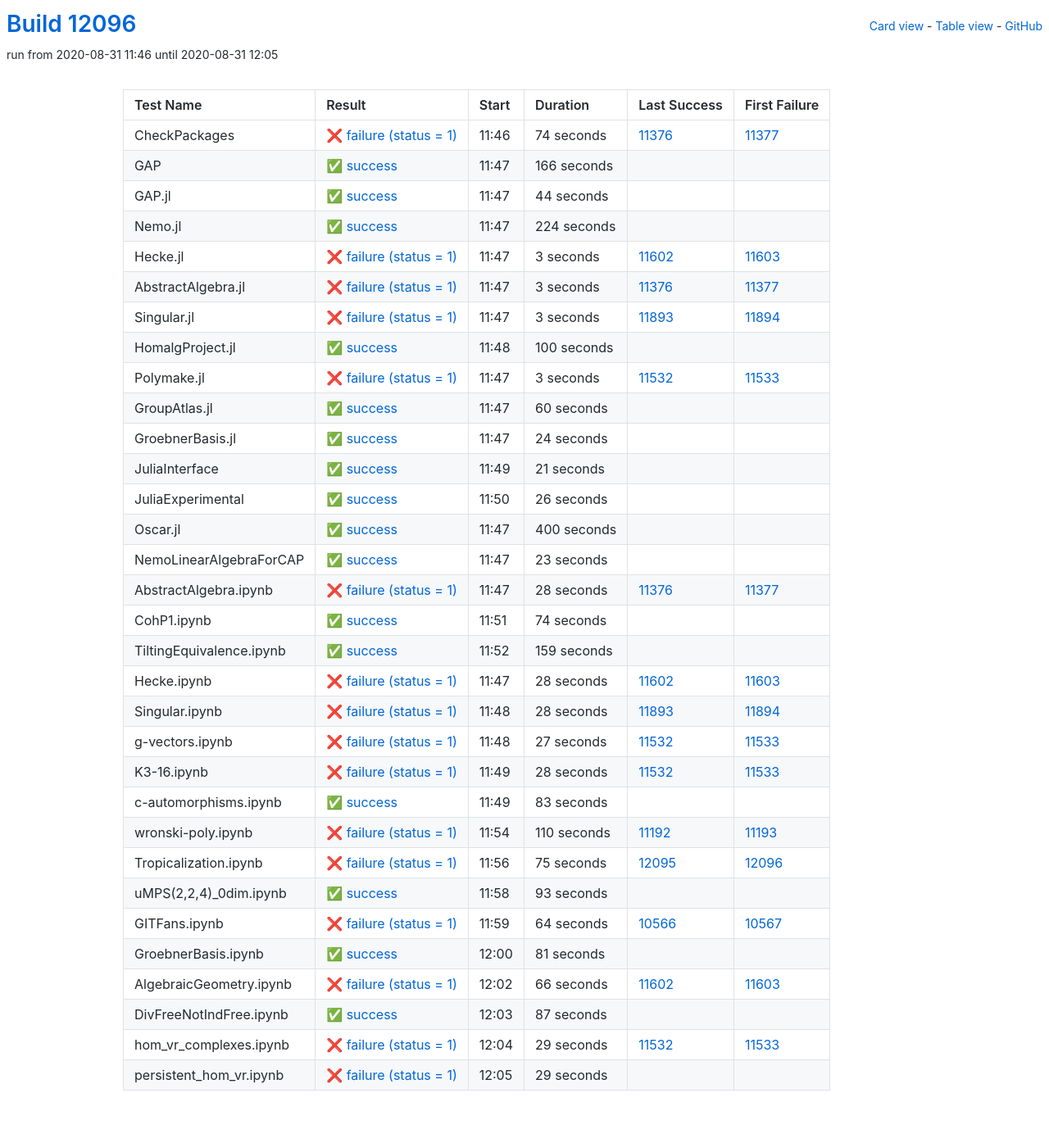
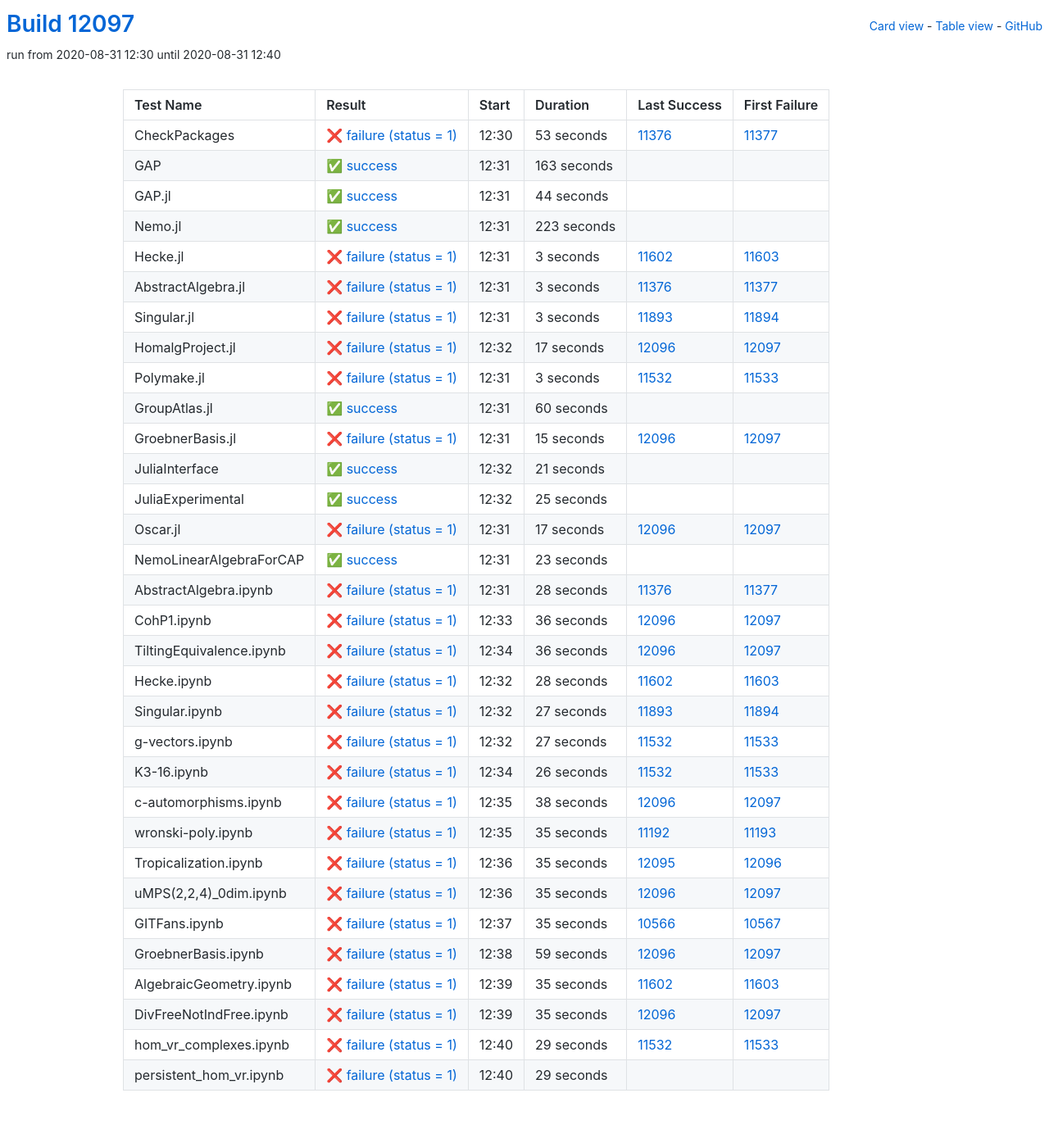
Before and after one commit to oscar-system/oscar-ci-status, a Jekyll site: the page built from table.html, in a window 1280 px wide. Shown: the whole page at 82% size. Built offline with Jekyll 4.4.1, drawn with Linux system fonts in a browser that asks for light colours.

Commit message:
Build #12097

```diff
--- a/_data/ci.yml
+++ b/_data/ci.yml
@@ -1,6 +1,6 @@
 ---
-build: 12096
-build_url: https://oscarci.mathematik.uni-kl.de/job/oscar/12096/
+build: 12097
+build_url: https://oscarci.mathematik.uni-kl.de/job/oscar/12097/
 job: oscar
 organization: oscar-system
 repo: oscar-ci-status
@@ -8,32 +8,32 @@
 tests:
 - name: CheckPackages
   id: checkpackages
-  log: https://oscarci.mathematik.uni-kl.de/job/oscar/12096/artifact/logs/build-12096/CheckPackages.log
-  start: 2020-08-31 11:46
+  log: https://oscarci.mathematik.uni-kl.de/job/oscar/12097/artifact/logs/build-12097/CheckPackages.log
+  start: 2020-08-31 12:30
   success: false
   exitcode: 1
   status: failure
-  duration: 74
+  duration: 53
   last_success: 11376
   last_success_url: https://oscarci.mathematik.uni-kl.de/job/oscar/11376/
   first_failure: 11377
   first_failure_url: https://oscarci.mathematik.uni-kl.de/job/oscar/11377/
 - name: GAP
   id: gap
-  log: https://oscarci.mathematik.uni-kl.de/job/oscar/12096/artifact/logs/build-12096/GAP.log
-  start: 2020-08-31 11:47
+  log: https://oscarci.mathematik.uni-kl.de/job/oscar/12097/artifact/logs/build-12097/GAP.log
+  start: 2020-08-31 12:31
   success: true
   exitcode: 0
   status: success
-  duration: 166
+  duration: 163
   last_success: false
   last_success_url:
   first_failure: false
   first_failure_url:
 - name: GAP.jl
   id: gap-jl
-  log: https://oscarci.mathematik.uni-kl.de/job/oscar/12096/artifact/logs/build-12096/GAP.jl.log
-  start: 2020-08-31 11:47
+  log: https://oscarci.mathematik.uni-kl.de/job/oscar/12097/artifact/logs/build-12097/GAP.jl.log
+  start: 2020-08-31 12:31
   success: true
   exitcode: 0
   status: success
@@ -44,20 +44,20 @@
   first_failure_url:
 - name: Nemo.jl
   id: nemo-jl
-  log: https://oscarci.mathematik.uni-kl.de/job/oscar/12096/artifact/logs/build-12096/Nemo.jl.log
-  start: 2020-08-31 11:47
+  log: https://oscarci.mathematik.uni-kl.de/job/oscar/12097/artifact/logs/build-12097/Nemo.jl.log
+  start: 2020-08-31 12:31
   success: true
   exitcode: 0
   status: success
-  duration: 224
+  duration: 223
   last_success: false
   last_success_url:
   first_failure: false
   first_failure_url:
 - name: Hecke.jl
   id: hecke-jl
-  log: https://oscarci.mathematik.uni-kl.de/job/oscar/12096/artifact/logs/build-12096/Hecke.jl.log
-  start: 2020-08-31 11:47
+  log: https://oscarci.mathematik.uni-kl.de/job/oscar/12097/artifact/logs/build-12097/Hecke.jl.log
+  start: 2020-08-31 12:31
   success: false
   exitcode: 1
   status: failure
@@ -68,8 +68,8 @@
   first_failure_url: https://oscarci.mathematik.uni-kl.de/job/oscar/11603/
 - name: AbstractAlgebra.jl
   id: abstractalgebra-jl
-  log: https://oscarci.mathematik.uni-kl.de/job/oscar/12096/artifact/logs/build-12096/AbstractAlgebra.jl.log
-  start: 2020-08-31 11:47
+  log: https://oscarci.mathematik.uni-kl.de/job/oscar/12097/artifact/logs/build-12097/AbstractAlgebra.jl.log
+  start: 2020-08-31 12:31
   success: false
   exitcode: 1
   status: failure
@@ -80,8 +80,8 @@
   first_failure_url: https://oscarci.mathematik.uni-kl.de/job/oscar/11377/
 - name: Singular.jl
   id: singular-jl
-  log: https://oscarci.mathematik.uni-kl.de/job/oscar/12096/artifact/logs/build-12096/Singular.jl.log
-  start: 2020-08-31 11:47
+  log: https://oscarci.mathematik.uni-kl.de/job/oscar/12097/artifact/logs/build-12097/Singular.jl.log
+  start: 2020-08-31 12:31
   success: false
   exitcode: 1
   status: failure
@@ -92,20 +92,20 @@
   first_failure_url: https://oscarci.mathematik.uni-kl.de/job/oscar/11894/
 - name: HomalgProject.jl
   id: homalgproject-jl
-  log: https://oscarci.mathematik.uni-kl.de/job/oscar/12096/artifact/logs/build-12096/HomalgProject.jl.log
-  start: 2020-08-31 11:48
-  success: true
-  exitcode: 0
-  status: success
-  duration: 100
-  last_success: false
-  last_success_url:
-  first_failure: false
-  first_failure_url:
+  log: https://oscarci.mathematik.uni-kl.de/job/oscar/12097/artifact/logs/build-12097/HomalgProject.jl.log
+  start: 2020-08-31 12:32
+  success: false
+  exitcode: 1
+  status: failure
+  duration: 17
+  last_success: 12096
+  last_success_url: https://oscarci.mathematik.uni-kl.de/job/oscar/12096/
+  first_failure: 12097
+  first_failure_url: https://oscarci.mathematik.uni-kl.de/job/oscar/12097/
 - name: Polymake.jl
   id: polymake-jl
-  log: https://oscarci.mathematik.uni-kl.de/job/oscar/12096/artifact/logs/build-12096/Polymake.jl.log
-  start: 2020-08-31 11:47
+  log: https://oscarci.mathematik.uni-kl.de/job/oscar/12097/artifact/logs/build-12097/Polymake.jl.log
+  start: 2020-08-31 12:31
   success: false
   exitcode: 1
   status: failure
@@ -116,8 +116,8 @@
   first_failure_url: https://oscarci.mathematik.uni-kl.de/job/oscar/11533/
 - name: GroupAtlas.jl
   id: groupatlas-jl
-  log: https://oscarci.mathematik.uni-kl.de/job/oscar/12096/artifact/logs/build-12096/GroupAtlas.jl.log
-  start: 2020-08-31 11:47
+  log: https://oscarci.mathematik.uni-kl.de/job/oscar/12097/artifact/logs/build-12097/GroupAtlas.jl.log
+  start: 2020-08-31 12:31
   success: true
   exitcode: 0
   status: success
@@ -128,20 +128,20 @@
   first_failure_url:
 - name: GroebnerBasis.jl
   id: groebnerbasis-jl
-  log: https://oscarci.mathematik.uni-kl.de/job/oscar/12096/artifact/logs/build-12096/GroebnerBasis.jl.log
-  start: 2020-08-31 11:47
-  success: true
-  exitcode: 0
-  status: success
-  duration: 24
-  last_success: false
-  last_success_url:
-  first_failure: false
-  first_failure_url:
+  log: https://oscarci.mathematik.uni-kl.de/job/oscar/12097/artifact/logs/build-12097/GroebnerBasis.jl.log
+  start: 2020-08-31 12:31
+  success: false
+  exitcode: 1
+  status: failure
+  duration: 15
+  last_success: 12096
+  last_success_url: https://oscarci.mathematik.uni-kl.de/job/oscar/12096/
+  first_failure: 12097
+  first_failure_url: https://oscarci.mathematik.uni-kl.de/job/oscar/12097/
 - name: JuliaInterface
   id: juliainterface
-  log: https://oscarci.mathematik.uni-kl.de/job/oscar/12096/artifact/logs/build-12096/JuliaInterface.log
-  start: 2020-08-31 11:49
+  log: https://oscarci.mathematik.uni-kl.de/job/oscar/12097/artifact/logs/build-12097/JuliaInterface.log
+  start: 2020-08-31 12:32
   success: true
   exitcode: 0
   status: success
@@ -152,32 +152,32 @@
   first_failure_url:
 - name: JuliaExperimental
   id: juliaexperimental
-  log: https://oscarci.mathematik.uni-kl.de/job/oscar/12096/artifact/logs/build-12096/JuliaExperimental.log
-  start: 2020-08-31 11:50
+  log: https://oscarci.mathematik.uni-kl.de/job/oscar/12097/artifact/logs/build-12097/JuliaExperimental.log
+  start: 2020-08-31 12:32
   success: true
   exitcode: 0
   status: success
-  duration: 26
+  duration: 25
   last_success: false
   last_success_url:
   first_failure: false
   first_failure_url:
 - name: Oscar.jl
   id: oscar-jl
-  log: https://oscarci.mathematik.uni-kl.de/job/oscar/12096/artifact/logs/build-12096/Oscar.jl.log
-  start: 2020-08-31 11:47
-  success: true
-  exitcode: 0
-  status: success
-  duration: 400
-  last_success: false
-  last_success_url:
-  first_failure: false
-  first_failure_url:
+  log: https://oscarci.mathematik.uni-kl.de/job/oscar/12097/artifact/logs/build-12097/Oscar.jl.log
+  start: 2020-08-31 12:31
+  success: false
+  exitcode: 1
+  status: failure
+  duration: 17
+  last_success: 12096
+  last_success_url: https://oscarci.mathematik.uni-kl.de/job/oscar/12096/
+  first_failure: 12097
+  first_failure_url: https://oscarci.mathematik.uni-kl.de/job/oscar/12097/
 - name: NemoLinearAlgebraForCAP
   id: nemolinearalgebraforcap
-  log: https://oscarci.mathematik.uni-kl.de/job/oscar/12096/artifact/logs/build-12096/NemoLinearAlgebraForCAP.log
-  start: 2020-08-31 11:47
+  log: https://oscarci.mathematik.uni-kl.de/job/oscar/12097/artifact/logs/build-12097/NemoLinearAlgebraForCAP.log
+  start: 2020-08-31 12:31
   success: true
   exitcode: 0
   status: success
@@ -188,8 +188,8 @@
   first_failure_url:
 - name: AbstractAlgebra.ipynb
   id: abstractalgebra-ipynb
-  log: https://oscarci.mathematik.uni-kl.de/job/oscar/12096/artifact/logs/build-12096/AbstractAlgebra.ipynb.log
-  start: 2020-08-31 11:47
+  log: https://oscarci.mathematik.uni-kl.de/job/oscar/12097/artifact/logs/build-12097/AbstractAlgebra.ipynb.log
+  start: 2020-08-31 12:31
   success: false
   exitcode: 1
   status: failure
@@ -200,32 +200,32 @@
   first_failure_url: https://oscarci.mathematik.uni-kl.de/job/oscar/11377/
 - name: CohP1.ipynb
   id: cohp1-ipynb
-  log: https://oscarci.mathematik.uni-kl.de/job/oscar/12096/artifact/logs/build-12096/CohP1.ipynb.log
-  start: 2020-08-31 11:51
-  success: true
-  exitcode: 0
-  status: success
-  duration: 74
-  last_success: false
-  last_success_url:
-  first_failure: false
-  first_failure_url:
+  log: https://oscarci.mathematik.uni-kl.de/job/oscar/12097/artifact/logs/build-12097/CohP1.ipynb.log
+  start: 2020-08-31 12:33
+  success: false
+  exitcode: 1
+  status: failure
+  duration: 36
+  last_success: 12096
+  last_success_url: https://oscarci.mathematik.uni-kl.de/job/oscar/12096/
+  first_failure: 12097
+  first_failure_url: https://oscarci.mathematik.uni-kl.de/job/oscar/12097/
 - name: TiltingEquivalence.ipynb
   id: tiltingequivalence-ipynb
-  log: https://oscarci.mathematik.uni-kl.de/job/oscar/12096/artifact/logs/build-12096/TiltingEquivalence.ipynb.log
-  start: 2020-08-31 11:52
-  success: true
-  exitcode: 0
-  status: success
-  duration: 159
-  last_success: false
-  last_success_url:
-  first_failure: false
-  first_failure_url:
+  log: https://oscarci.mathematik.uni-kl.de/job/oscar/12097/artifact/logs/build-12097/TiltingEquivalence.ipynb.log
+  start: 2020-08-31 12:34
+  success: false
+  exitcode: 1
+  status: failure
+  duration: 36
+  last_success: 12096
+  last_success_url: https://oscarci.mathematik.uni-kl.de/job/oscar/12096/
+  first_failure: 12097
+  first_failure_url: https://oscarci.mathematik.uni-kl.de/job/oscar/12097/
 - name: Hecke.ipynb
   id: hecke-ipynb
-  log: https://oscarci.mathematik.uni-kl.de/job/oscar/12096/artifact/logs/build-12096/Hecke.ipynb.log
-  start: 2020-08-31 11:47
+  log: https://oscarci.mathematik.uni-kl.de/job/oscar/12097/artifact/logs/build-12097/Hecke.ipynb.log
+  start: 2020-08-31 12:32
   success: false
   exitcode: 1
   status: failure
@@ -236,20 +236,20 @@
   first_failure_url: https://oscarci.mathematik.uni-kl.de/job/oscar/11603/
 - name: Singular.ipynb
   id: singular-ipynb
-  log: https://oscarci.mathematik.uni-kl.de/job/oscar/12096/artifact/logs/build-12096/Singular.ipynb.log
-  start: 2020-08-31 11:48
+  log: https://oscarci.mathematik.uni-kl.de/job/oscar/12097/artifact/logs/build-12097/Singular.ipynb.log
+  start: 2020-08-31 12:32
   success: false
   exitcode: 1
   status: failure
-  duration: 28
+  duration: 27
   last_success: 11893
   last_success_url: https://oscarci.mathematik.uni-kl.de/job/oscar/11893/
   first_failure: 11894
   first_failure_url: https://oscarci.mathematik.uni-kl.de/job/oscar/11894/
 - name: g-vectors.ipynb
   id: g-vectors-ipynb
-  log: https://oscarci.mathematik.uni-kl.de/job/oscar/12096/artifact/logs/build-12096/g-vectors.ipynb.log
-  start: 2020-08-31 11:48
+  log: https://oscarci.mathematik.uni-kl.de/job/oscar/12097/artifact/logs/build-12097/g-vectors.ipynb.log
+  start: 2020-08-31 12:32
   success: false
   exitcode: 1
   status: failure
@@ -260,116 +260,116 @@
   first_failure_url: https://oscarci.mathematik.uni-kl.de/job/oscar/11533/
 - name: K3-16.ipynb
   id: k3-16-ipynb
-  log: https://oscarci.mathematik.uni-kl.de/job/oscar/12096/artifact/logs/build-12096/K3-16.ipynb.log
-  start: 2020-08-31 11:49
+  log: https://oscarci.mathematik.uni-kl.de/job/oscar/12097/artifact/logs/build-12097/K3-16.ipynb.log
+  start: 2020-08-31 12:34
   success: false
   exitcode: 1
   status: failure
-  duration: 28
+  duration: 26
   last_success: 11532
   last_success_url: https://oscarci.mathematik.uni-kl.de/job/oscar/11532/
   first_failure: 11533
   first_failure_url: https://oscarci.mathematik.uni-kl.de/job/oscar/11533/
 - name: c-automorphisms.ipynb
   id: c-automorphisms-ipynb
-  log: https://oscarci.mathematik.uni-kl.de/job/oscar/12096/artifact/logs/build-12096/c-automorphisms.ipynb.log
-  start: 2020-08-31 11:49
-  success: true
-  exitcode: 0
-  status: success
-  duration: 83
-  last_success: false
-  last_success_url:
-  first_failure: false
-  first_failure_url:
-- name: wronski-poly.ipynb
-  id: wronski-poly-ipynb
-  log: https://oscarci.mathematik.uni-kl.de/job/oscar/12096/artifact/logs/build-12096/wronski-poly.ipynb.log
-  start: 2020-08-31 11:54
+  log: https://oscarci.mathematik.uni-kl.de/job/oscar/12097/artifact/logs/build-12097/c-automorphisms.ipynb.log
+  start: 2020-08-31 12:35
   success: false
   exitcode: 1
   status: failure
-  duration: 110
+  duration: 38
+  last_success: 12096
+  last_success_url: https://oscarci.mathematik.uni-kl.de/job/oscar/12096/
+  first_failure: 12097
+  first_failure_url: https://oscarci.mathematik.uni-kl.de/job/oscar/12097/
+- name: wronski-poly.ipynb
+  id: wronski-poly-ipynb
+  log: https://oscarci.mathematik.uni-kl.de/job/oscar/12097/artifact/logs/build-12097/wronski-poly.ipynb.log
+  start: 2020-08-31 12:35
+  success: false
+  exitcode: 1
+  status: failure
+  duration: 35
   last_success: 11192
   last_success_url: https://oscarci.mathematik.uni-kl.de/job/oscar/11192/
   first_failure: 11193
   first_failure_url: https://oscarci.mathematik.uni-kl.de/job/oscar/11193/
 - name: Tropicalization.ipynb
   id: tropicalization-ipynb
-  log: https://oscarci.mathematik.uni-kl.de/job/oscar/12096/artifact/logs/build-12096/Tropicalization.ipynb.log
-  start: 2020-08-31 11:56
+  log: https://oscarci.mathematik.uni-kl.de/job/oscar/12097/artifact/logs/build-12097/Tropicalization.ipynb.log
+  start: 2020-08-31 12:36
   success: false
   exitcode: 1
   status: failure
-  duration: 75
+  duration: 35
   last_success: 12095
   last_success_url: https://oscarci.mathematik.uni-kl.de/job/oscar/12095/
   first_failure: 12096
   first_failure_url: https://oscarci.mathematik.uni-kl.de/job/oscar/12096/
 - name: uMPS(2,2,4)_0dim.ipynb
   id: umps-2-2-4-0dim-ipynb
-  log: https://oscarci.mathematik.uni-kl.de/job/oscar/12096/artifact/logs/build-12096/uMPS-2-2-4-_0dim.ipynb.log
-  start: 2020-08-31 11:58
-  success: true
-  exitcode: 0
-  status: success
-  duration: 93
-  last_success: false
-  last_success_url:
-  first_failure: false
-  first_failure_url:
-- name: GITFans.ipynb
-  id: gitfans-ipynb
-  log: https://oscarci.mathematik.uni-kl.de/job/oscar/12096/artifact/logs/build-12096/GITFans.ipynb.log
-  start: 2020-08-31 11:59
+  log: https://oscarci.mathematik.uni-kl.de/job/oscar/12097/artifact/logs/build-12097/uMPS-2-2-4-_0dim.ipynb.log
+  start: 2020-08-31 12:36
   success: false
   exitcode: 1
   status: failure
-  duration: 64
+  duration: 35
+  last_success: 12096
+  last_success_url: https://oscarci.mathematik.uni-kl.de/job/oscar/12096/
+  first_failure: 12097
+  first_failure_url: https://oscarci.mathematik.uni-kl.de/job/oscar/12097/
+- name: GITFans.ipynb
+  id: gitfans-ipynb
+  log: https://oscarci.mathematik.uni-kl.de/job/oscar/12097/artifact/logs/build-12097/GITFans.ipynb.log
+  start: 2020-08-31 12:37
+  success: false
+  exitcode: 1
+  status: failure
+  duration: 35
   last_success: 10566
   last_success_url: https://oscarci.mathematik.uni-kl.de/job/oscar/10566/
   first_failure: 10567
   first_failure_url: https://oscarci.mathematik.uni-kl.de/job/oscar/10567/
 - name: GroebnerBasis.ipynb
   id: groebnerbasis-ipynb
-  log: https://oscarci.mathematik.uni-kl.de/job/oscar/12096/artifact/logs/build-12096/GroebnerBasis.ipynb.log
-  start: 2020-08-31 12:00
-  success: true
-  exitcode: 0
-  status: success
-  duration: 81
-  last_success: false
-  last_success_url:
-  first_failure: false
-  first_failure_url:
-- name: AlgebraicGeometry.ipynb
-  id: algebraicgeometry-ipynb
-  log: https://oscarci.mathematik.uni-kl.de/job/oscar/12096/artifact/logs/build-12096/AlgebraicGeometry.ipynb.log
-  start: 2020-08-31 12:02
+  log: https://oscarci.mathematik.uni-kl.de/job/oscar/12097/artifact/logs/build-12097/GroebnerBasis.ipynb.log
+  start: 2020-08-31 12:38
   success: false
   exitcode: 1
   status: failure
-  duration: 66
+  duration: 59
+  last_success: 12096
+  last_success_url: https://oscarci.mathematik.uni-kl.de/job/oscar/12096/
+  first_failure: 12097
+  first_failure_url: https://oscarci.mathematik.uni-kl.de/job/oscar/12097/
+- name: AlgebraicGeometry.ipynb
+  id: algebraicgeometry-ipynb
+  log: https://oscarci.mathematik.uni-kl.de/job/oscar/12097/artifact/logs/build-12097/AlgebraicGeometry.ipynb.log
+  start: 2020-08-31 12:39
+  success: false
+  exitcode: 1
+  status: failure
+  duration: 35
   last_success: 11602
   last_success_url: https://oscarci.mathematik.uni-kl.de/job/oscar/11602/
   first_failure: 11603
   first_failure_url: https://oscarci.mathematik.uni-kl.de/job/oscar/11603/
 - name: DivFreeNotIndFree.ipynb
   id: divfreenotindfree-ipynb
-  log: https://oscarci.mathematik.uni-kl.de/job/oscar/12096/artifact/logs/build-12096/DivFreeNotIndFree.ipynb.log
-  start: 2020-08-31 12:03
-  success: true
-  exitcode: 0
-  status: success
-  duration: 87
-  last_success: false
-  last_success_url:
-  first_failure: false
-  first_failure_url:
+  log: https://oscarci.mathematik.uni-kl.de/job/oscar/12097/artifact/logs/build-12097/DivFreeNotIndFree.ipynb.log
+  start: 2020-08-31 12:39
+  success: false
+  exitcode: 1
+  status: failure
+  duration: 35
+  last_success: 12096
+  last_success_url: https://oscarci.mathematik.uni-kl.de/job/oscar/12096/
+  first_failure: 12097
+  first_failure_url: https://oscarci.mathematik.uni-kl.de/job/oscar/12097/
 - name: hom_vr_complexes.ipynb
   id: hom-vr-complexes-ipynb
-  log: https://oscarci.mathematik.uni-kl.de/job/oscar/12096/artifact/logs/build-12096/hom_vr_complexes.ipynb.log
-  start: 2020-08-31 12:04
+  log: https://oscarci.mathematik.uni-kl.de/job/oscar/12097/artifact/logs/build-12097/hom_vr_complexes.ipynb.log
+  start: 2020-08-31 12:40
   success: false
   exitcode: 1
   status: failure
@@ -380,8 +380,8 @@
   first_failure_url: https://oscarci.mathematik.uni-kl.de/job/oscar/11533/
 - name: persistent_hom_vr.ipynb
   id: persistent-hom-vr-ipynb
-  log: https://oscarci.mathematik.uni-kl.de/job/oscar/12096/artifact/logs/build-12096/persistent_hom_vr.ipynb.log
-  start: 2020-08-31 12:05
+  log: https://oscarci.mathematik.uni-kl.de/job/oscar/12097/artifact/logs/build-12097/persistent_hom_vr.ipynb.log
+  start: 2020-08-31 12:40
   success: false
   exitcode: 1
   status: failure
```
Also changed, not shown: README.md.
